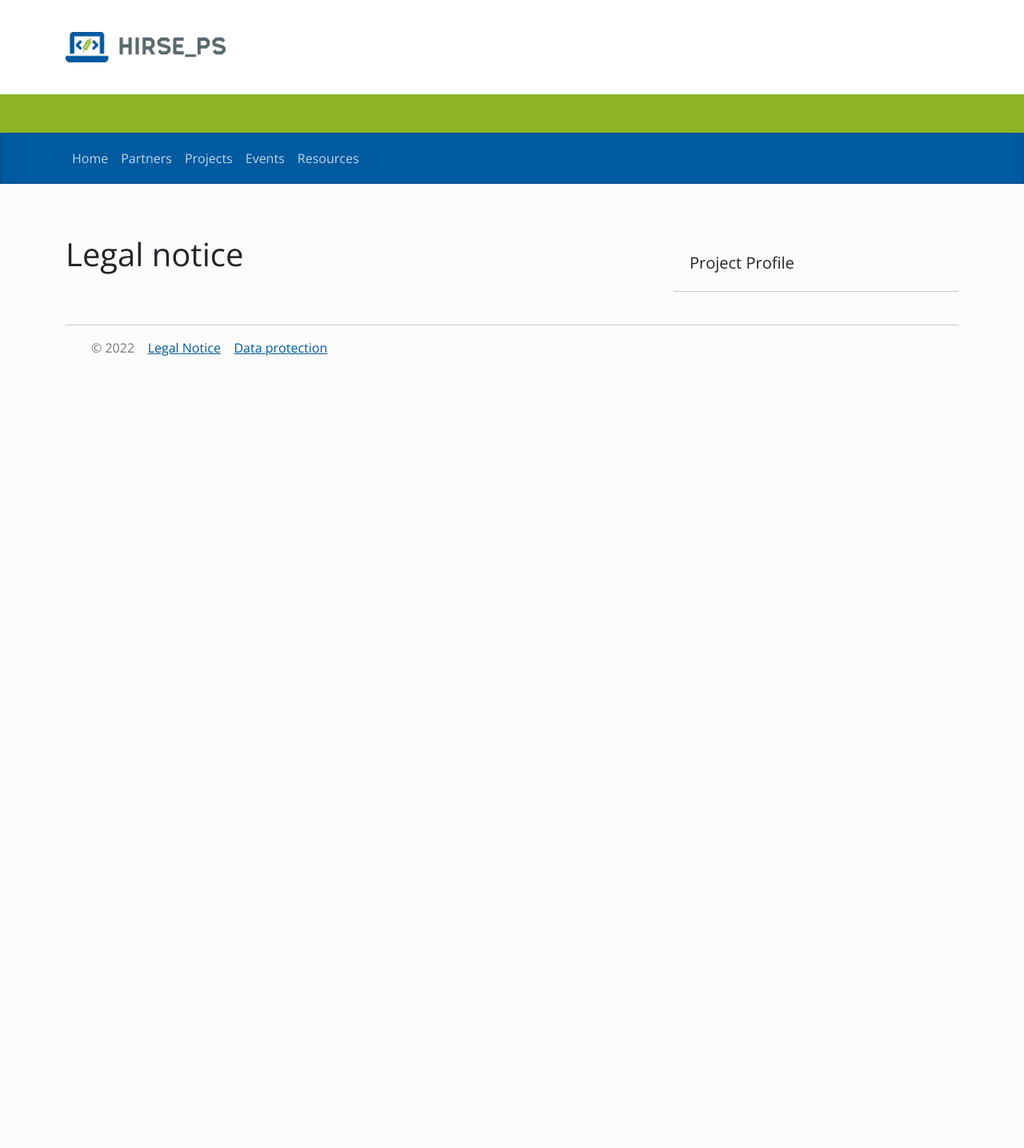
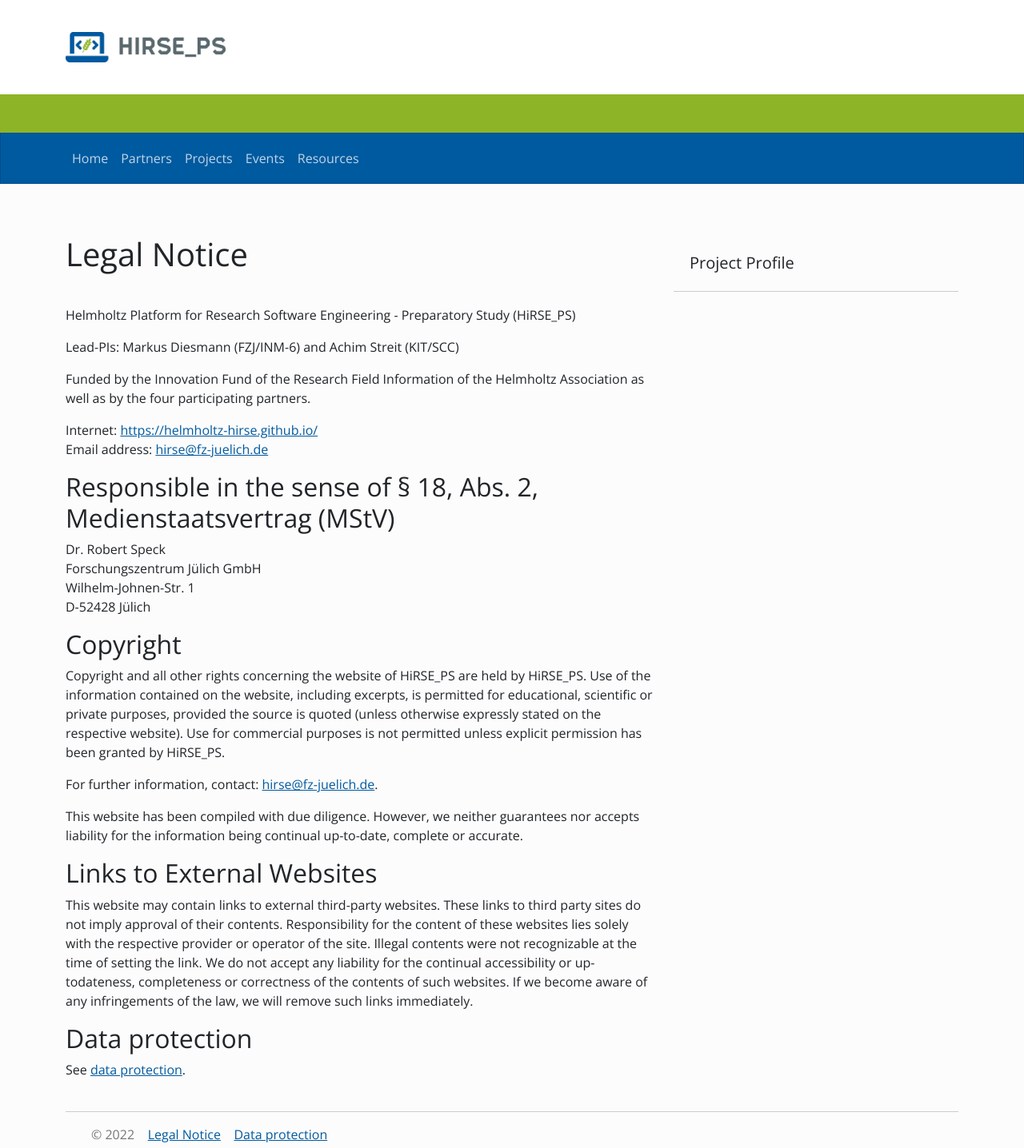
Before and after one commit to Helmholtz-HiRSE/helmholtz-hirse.github.io, a Jekyll site: the page built from service/legal_notice.md, in a window 1280 px wide. Shown: the whole page at 80% size. Built offline with Jekyll 4.4.1, drawn with Linux system fonts in a browser that asks for light colours; nearby versions of some CDN libraries; before the commit the page ends 900 px from its top, so only the background shows below that.

Commit message:
add legal notice

```diff
--- a/service/legal_notice.md
+++ b/service/legal_notice.md
@@ -2,4 +2,37 @@
 layout: project
 title: Legal notice
 ---
-# Legal notice
+# Legal Notice
+
+Helmholtz Platform for Research Software Engineering - Preparatory Study (HiRSE_PS)
+
+Lead-PIs: Markus Diesmann (FZJ/INM-6) and Achim Streit (KIT/SCC)
+
+Funded by the Innovation Fund of the Research Field Information of the Helmholtz Association as well as by the four participating partners.
+
+Internet: <https://helmholtz-hirse.github.io/><br>
+Email address: <hirse@fz-juelich.de>
+
+
+## Responsible in the sense of § 18, Abs. 2, Medienstaatsvertrag (MStV)
+
+Dr. Robert Speck <br>
+Forschungszentrum Jülich GmbH <br>
+Wilhelm-Johnen-Str. 1 <br>
+D-52428 Jülich
+
+## Copyright
+
+Copyright and all other rights concerning the website of HiRSE_PS are held by HiRSE_PS. Use of the information contained on the website, including excerpts, is permitted for educational, scientific or private purposes, provided the source is quoted (unless otherwise expressly stated on the respective website). Use for commercial purposes is not permitted unless explicit permission has been granted by HiRSE_PS.
+
+For further information, contact: <hirse@fz-juelich.de>.
+
+This website has been compiled with due diligence. However, we neither guarantees nor accepts liability for the information being continual up-to-date, complete or accurate.
+
+## Links to External Websites
+
+This website may contain links to external third-party websites. These links to third party sites do not imply approval of their contents. Responsibility for the content of these websites lies solely with the respective provider or operator of the site. Illegal contents were not recognizable at the time of setting the link. We do not accept any liability for the continual accessibility or up-todateness, completeness or correctness of the contents of such websites. If we become aware of any infringements of the law, we will remove such links immediately.
+
+## Data protection
+
+See [data protection](https://docs.github.com/en/site-policy/privacy-policies/github-data-protection-agreement).
```
